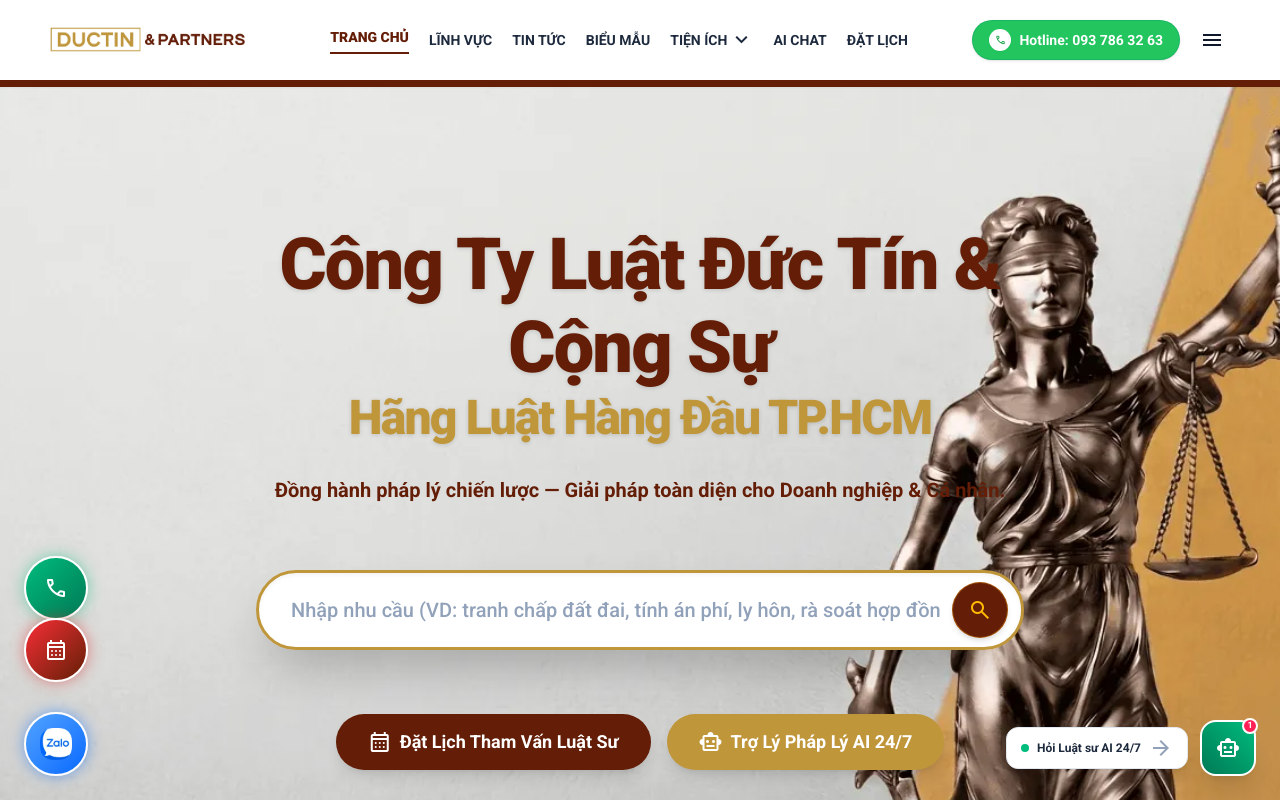
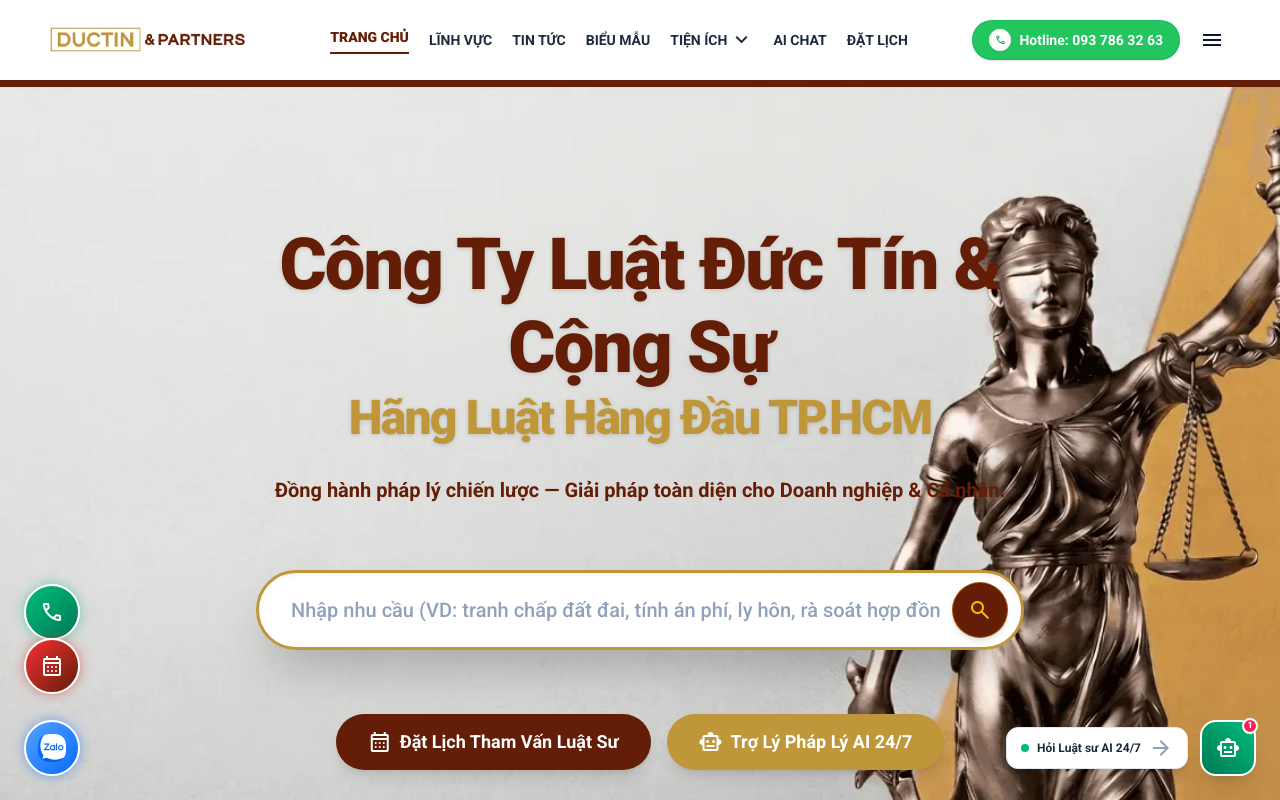
Before and after one commit to RexMcG/webluatductin, a Next.js app: page / in a window 1280 px wide. Shown: the top 800 px of the page. Built offline with nearby package versions, Linux system fonts and the light colour scheme.

Commit message:
fix(footer): optimize floating buttons sizing and add safe-area gutter to prevent text overlap

```diff
--- a/src/components/layout/Footer.tsx
+++ b/src/components/layout/Footer.tsx
@@ -22,14 +22,14 @@ export default function Footer() {
   return (
     <>
       {/* Desktop Floating Contact Bubbles (Left) - Hidden on Mobile */}
-      <div className="hidden md:flex fixed bottom-6 left-6 z-50 flex-col gap-3.5">
+      <div className="hidden md:flex fixed bottom-5 md:bottom-6 left-3 md:left-4 lg:left-6 z-50 flex-col gap-2.5 lg:gap-3">
         {/* Call Hotline Bubble */}
         <a
-          className="bg-gradient-to-br from-emerald-500 to-emerald-700 text-white rounded-full h-14 w-14 lg:h-16 lg:w-16 border-2 border-white shadow-[0_0_15px_rgba(16,185,129,0.5)] hover:scale-110 active:scale-95 transition-transform flex items-center justify-center relative group cursor-pointer"
+          className="bg-gradient-to-br from-emerald-500 to-emerald-700 text-white rounded-full w-11 h-11 md:w-12 md:h-12 lg:w-14 lg:h-14 border-2 border-white shadow-[0_0_12px_rgba(16,185,129,0.5)] hover:scale-110 active:scale-95 transition-transform flex items-center justify-center relative group cursor-pointer shrink-0"
           href="tel:0937863263"
           aria-label="Gọi ngay Hotline tư vấn pháp luật"
         >
-          <span className="material-symbols-outlined text-2xl lg:text-3xl">call</span>
+          <span className="material-symbols-outlined text-xl md:text-2xl">call</span>
           <span className="absolute left-full ml-3 bg-emerald-700 text-white text-xs lg:text-sm font-bold whitespace-nowrap px-3 py-1.5 rounded-lg opacity-0 invisible group-hover:opacity-100 group-hover:visible transition-all shadow-lg pointer-events-none">
             Hotline: 093 786 32 63
           </span>
@@ -37,12 +37,12 @@ export default function Footer() {
 
         {/* Booking Bubble */}
         <Link
-          className="bg-gradient-to-br from-red-500 to-primary text-white rounded-full h-14 w-14 lg:h-16 lg:w-16 border-2 border-white shadow-[0_0_15px_rgba(220,38,38,0.5)] hover:scale-110 active:scale-95 transition-transform flex items-center justify-center relative group animate-bounce cursor-pointer"
+          className="bg-gradient-to-br from-red-500 to-primary text-white rounded-full w-11 h-11 md:w-12 md:h-12 lg:w-14 lg:h-14 border-2 border-white shadow-[0_0_12px_rgba(220,38,38,0.5)] hover:scale-110 active:scale-95 transition-transform flex items-center justify-center relative group animate-bounce cursor-pointer shrink-0"
           style={{ animationDuration: '3s' }}
           href="/appointment"
           aria-label="Đặt lịch hẹn tư vấn luật sư"
         >
-          <span className="material-symbols-outlined text-2xl lg:text-3xl">calendar_month</span>
+          <span className="material-symbols-outlined text-xl md:text-2xl">calendar_month</span>
           <span className="absolute left-full ml-3 bg-primary text-white text-xs lg:text-sm font-bold whitespace-nowrap px-3 py-1.5 rounded-lg opacity-0 invisible group-hover:opacity-100 group-hover:visible transition-all shadow-lg pointer-events-none">
             Đặt lịch hẹn
           </span>
@@ -50,7 +50,7 @@ export default function Footer() {
 
         {/* Zalo Bubble */}
         <a
-          className="bg-gradient-to-br from-blue-400 to-[#0068FF] text-white rounded-full h-14 w-14 lg:h-16 lg:w-16 border-2 border-white shadow-[0_0_15px_rgba(0,104,255,0.5)] hover:scale-110 active:scale-95 transition-transform flex items-center justify-center relative group cursor-pointer"
+          className="bg-gradient-to-br from-blue-400 to-[#0068FF] text-white rounded-full w-11 h-11 md:w-12 md:h-12 lg:w-14 lg:h-14 border-2 border-white shadow-[0_0_12px_rgba(0,104,255,0.5)] hover:scale-110 active:scale-95 transition-transform flex items-center justify-center relative group cursor-pointer shrink-0"
           href="https://zalo.me/0937863263"
           target="_blank"
           rel="noopener noreferrer"
@@ -59,9 +59,9 @@ export default function Footer() {
           <img
             src="/img/zalo_icon.webp"
             alt="Zalo"
-            width={28}
-            height={28}
-            className="w-7 h-7 lg:w-8 lg:h-8 object-contain"
+            width={24}
+            height={24}
+            className="w-5 h-5 md:w-6 md:h-6 lg:w-7 lg:h-7 object-contain"
           />
           <span className="absolute left-full ml-3 bg-[#0068FF] text-white text-xs lg:text-sm font-bold whitespace-nowrap px-3 py-1.5 rounded-lg opacity-0 invisible group-hover:opacity-100 group-hover:visible transition-all shadow-lg pointer-events-none">
             Chat Zalo
@@ -120,8 +120,8 @@ export default function Footer() {
       </div>
 
       {/* ========== FOOTER ========== */}
-      <footer className="bg-[#521705] border-t-4 border-amber-600/60 w-full pb-24 md:pb-4 pt-8 text-white">
-        <div className="max-w-7xl mx-auto px-4 md:px-8">
+      <footer className="bg-[#521705] border-t-4 border-amber-600/60 w-full pb-24 md:pb-6 pt-8 text-white">
+        <div className="max-w-7xl mx-auto px-4 md:pl-20 md:pr-6 lg:pl-24 lg:pr-8 xl:pl-24 xl:pr-8 2xl:px-8">
 
           {/* Main Footer Grid: 4 Structured Semantic Columns */}
           <div className="grid grid-cols-1 md:grid-cols-2 lg:grid-cols-12 gap-7 lg:gap-8 items-start">
```
